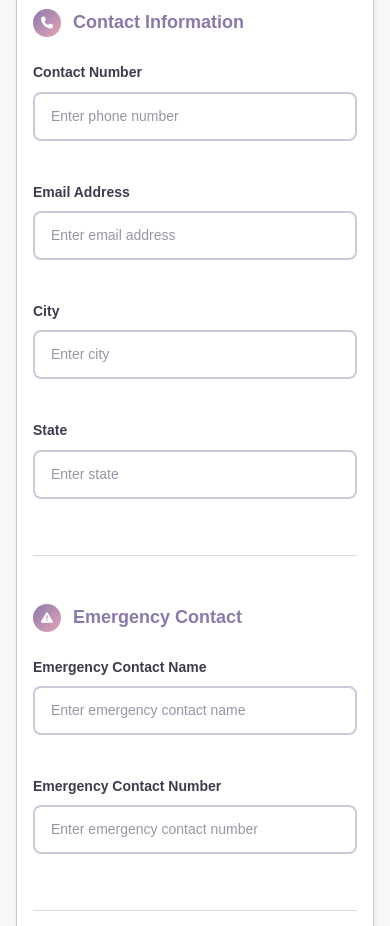
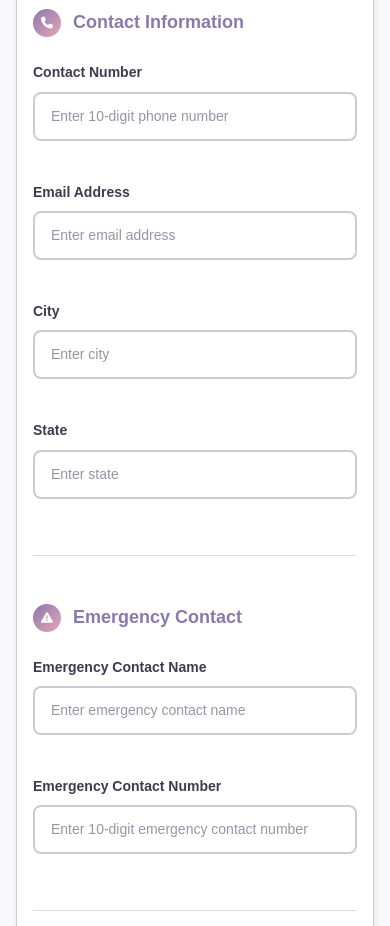
Before and after one commit to NinjaHattori6/data-entry-management, a Flask app: page /add_patient in a window 390 px wide. Shown: the part 933-1859 px from the top of the page. Run offline with Flask 3, Linux system fonts and the light colour scheme; the visitor is signed in with stand-in values (Sample User, id 1).

Commit message:
Add phone number validation (frontend HTML5 + backend Python)
Agent-Logs-Url: https://github.com/NinjaHattori6/data-entry-management/sessions/0d9adebc-8581-4400-b50e-23b521782661

Co-authored-by: NinjaHattori6 <144345026+NinjaHattori6@users.noreply.github.com>

```diff
--- a/routes/patients.py
+++ b/routes/patients.py
@@ -319,6 +319,14 @@ def register_patient_routes(app):
                     flash("Please enter a valid diagnosis date", "danger")
                     return render_template("add_patient_modern.html", current_date=datetime.now().strftime('%Y-%m-%d'))
 
+            if contact_number and (not contact_number.isdigit() or len(contact_number) != 10):
+                flash("Please enter a valid 10-digit phone number for Contact Number", "danger")
+                return render_template("add_patient_modern.html", current_date=datetime.now().strftime('%Y-%m-%d'))
+
+            if emergency_contact_number and (not emergency_contact_number.isdigit() or len(emergency_contact_number) != 10):
+                flash("Please enter a valid 10-digit phone number for Emergency Contact Number", "danger")
+                return render_template("add_patient_modern.html", current_date=datetime.now().strftime('%Y-%m-%d'))
+
             bmi = None
             if height and weight:
                 try:
--- a/templates/add_patient_modern.html
+++ b/templates/add_patient_modern.html
@@ -78,7 +78,9 @@
                             <div class="form-group">
                                 <label for="contact_number" class="form-label">Contact Number</label>
                                 <input type="tel" class="form-control" id="contact_number" name="contact_number"
-                                       placeholder="Enter phone number">
+                                       placeholder="Enter 10-digit phone number"
+                                       pattern="[0-9]{10}" minlength="10" maxlength="10"
+                                       title="Please enter a valid 10-digit phone number">
                             </div>
 
                             <div class="form-group">
@@ -117,7 +119,9 @@
                             <div class="form-group">
                                 <label for="emergency_contact_number" class="form-label">Emergency Contact Number</label>
                                 <input type="tel" class="form-control" id="emergency_contact_number" name="emergency_contact_number"
-                                       placeholder="Enter emergency contact number">
+                                       placeholder="Enter 10-digit emergency contact number"
+                                       pattern="[0-9]{10}" minlength="10" maxlength="10"
+                                       title="Please enter a valid 10-digit phone number">
                             </div>
                         </div>
                     </div>
```
